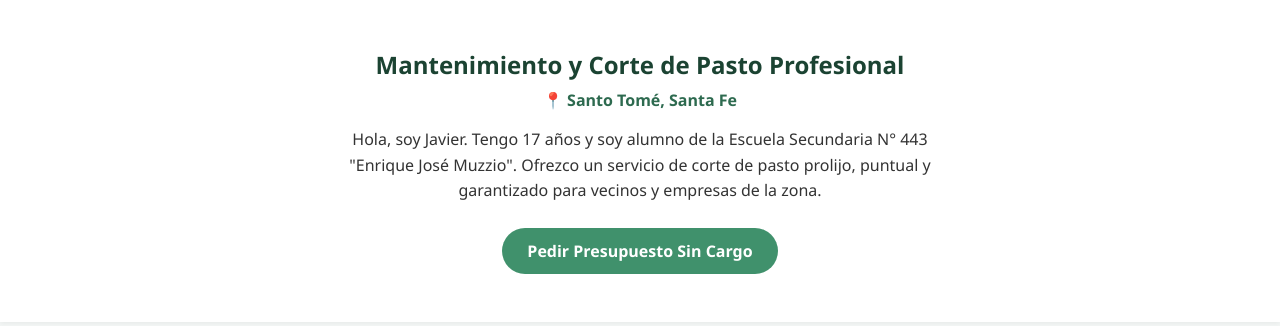
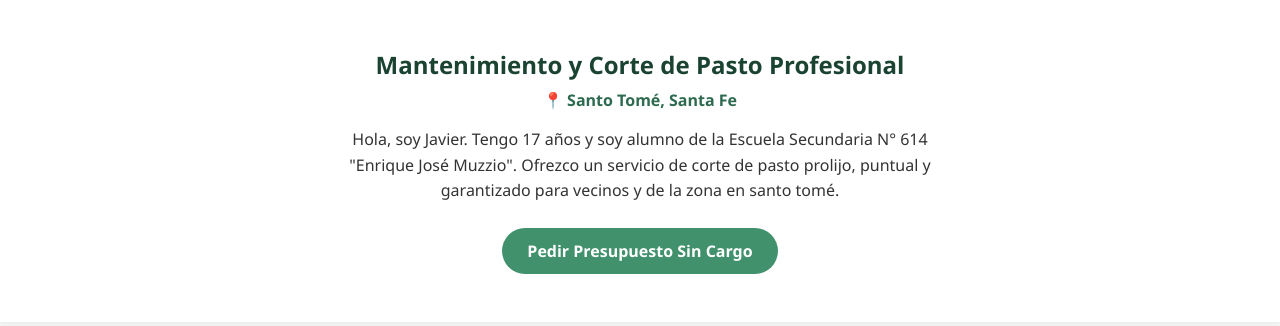
Before and after one commit to javiermnds/corte-pasto-javi, a Django app: page / in a window 1280 px wide. Shown: the part 65-391 px from the top of the page. Run offline with Django 5.2, Linux system fonts and the light colour scheme; data comes from the database, SQL or seed files in the repository.

Commit message:
Update inicio.html

```diff
--- a/portal/templates/portal/inicio.html
+++ b/portal/templates/portal/inicio.html
@@ -5,8 +5,8 @@
     <h1>Mantenimiento y Corte de Pasto Profesional</h1>
     <p class="ubicacion">📍 Santo Tomé, Santa Fe</p>
     <p class="presentacion">
-        Hola, soy Javier. Tengo 17 años y soy alumno de la Escuela Secundaria N° 443 "Enrique José Muzzio".
-        Ofrezco un servicio de corte de pasto prolijo, puntual y garantizado para vecinos y empresas de la zona.
+        Hola, soy Javier. Tengo 17 años y soy alumno de la Escuela Secundaria N° 614 "Enrique José Muzzio".
+        Ofrezco un servicio de corte de pasto prolijo, puntual y garantizado para vecinos y de la zona en santo tomé.
     </p>
     <a href="https://wa.me/5493425191340" class="btn-cta" target="_blank">Pedir Presupuesto Sin Cargo</a>
 </section>
```
